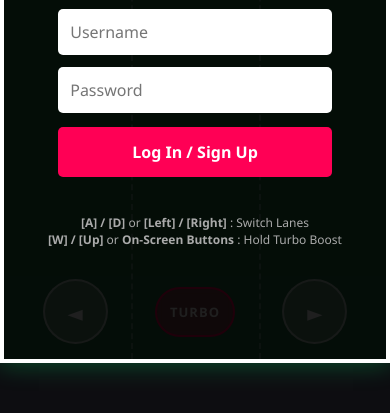
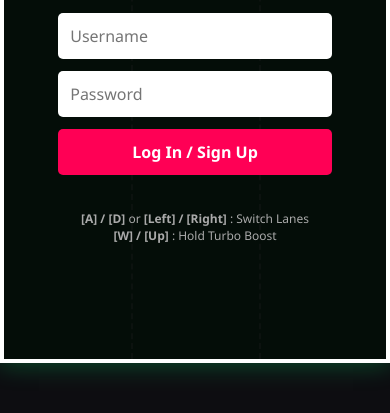
Before and after one commit to Someone2019/MBappeRun, a plain HTML site: page index.html in a window 390 px wide. Shown: the part 359-772 px from the top of the page. Drawn offline with Linux system fonts and the light colour scheme.

Commit message:
Refactor button styles and mobile controls functionality
Updated button styles and mobile control settings.

```diff
--- a/index.html
+++ b/index.html
@@ -94,8 +94,8 @@
 
         button {
             width: 80%;
-            padding: 14px;
-            margin: 8px 0;
+            padding: 12px;
+            margin: 6px 0;
             border: none;
             border-radius: 5px;
             background: #ff0055;
@@ -133,7 +133,7 @@
             text-shadow: 1px 1px 3px black;
         }
 
-        /* Mobile Touch Controls Overlay */
+        /* Mobile Controls */
         #mobile-controls {
             position: absolute;
             bottom: 15px;
@@ -147,8 +147,8 @@
         }
 
         .mobile-btn {
-            width: 65px;
-            height: 65px;
+            width: 60px;
+            height: 60px;
             border-radius: 50%;
             background: rgba(255, 255, 255, 0.25);
             border: 2px solid rgba(255, 255, 255, 0.6);
@@ -171,11 +171,11 @@
 
         .mobile-btn-boost {
             width: 80px;
-            height: 50px;
-            border-radius: 25px;
+            height: 48px;
+            border-radius: 24px;
             background: rgba(255, 0, 85, 0.4);
             border-color: #ff0055;
-            font-size: 13px;
+            font-size: 12px;
             letter-spacing: 1px;
         }
 
@@ -236,10 +236,10 @@
         <!-- Canvas Game Field -->
         <canvas id="gameCanvas" width="400" height="600"></canvas>
 
-        <!-- On-screen Mobile Controls -->
-        <div id="mobile-controls">
+        <!-- On-screen Mobile Controls (Togglable via Settings) -->
+        <div id="mobile-controls" class="hidden">
             <div class="mobile-btn" id="m-btn-left">◄</div>
-            <div class="mobile-btn mobile-btn-boost" id="m-btn-boost">TURBO</div>
+            <div class="mobile-btn mobile-btn-boost" id="m-btn-boost">SPEED</div>
             <div class="mobile-btn" id="m-btn-right">►</div>
         </div>
 
@@ -253,7 +253,7 @@
             <p id="auth-msg" style="color: #ff5555; font-size: 12px; height: 15px;"></p>
             <div class="controls-hint">
                 <b>[A] / [D]</b> or <b>[Left] / [Right]</b> : Switch Lanes<br>
-                <b>[W] / [Up]</b> or <b>On-Screen Buttons</b> : Hold Turbo Boost
+                <b>[W] / [Up]</b> : Hold Turbo Boost
             </div>
         </div>
 
@@ -261,6 +261,7 @@
         <div id="menu-screen" class="overlay hidden">
             <h2 id="welcome-msg">Welcome!</h2>
             <button id="start-btn">PLAY GAME</button>
+            <button id="mobile-toggle-btn" class="secondary-btn">MOBILE CONTROLS: OFF</button>
             <button id="leaderboard-btn" class="secondary-btn">LEADERBOARD</button>
             <button id="logout-btn" class="secondary-btn">LOG OUT</button>
 
@@ -308,6 +309,7 @@
         };
 
         let currentUser = null;
+        let mobileControlsEnabled = false;
 
         // --- GAME ENGINE ---
         const canvas = document.getElementById('gameCanvas');
@@ -341,6 +343,8 @@
         const menuScreen = document.getElementById('menu-screen');
         const leaderboardScreen = document.getElementById('leaderboard-screen');
         const gameoverScreen = document.getElementById('gameover-screen');
+        const mobileControlsDiv = document.getElementById('mobile-controls');
+        const mobileToggleBtn = document.getElementById('mobile-toggle-btn');
 
         const usernameInput = document.getElementById('username');
         const passwordInput = document.getElementById('password');
@@ -350,6 +354,13 @@
         const playerTag = document.getElementById('player-tag');
         const scoreVal = document.getElementById('score-val');
         const finalScore = document.getElementById('final-score');
+
+        // --- MOBILE MODE SETTING TOGGLE ---
+        mobileToggleBtn.addEventListener('click', () => {
+            mobileControlsEnabled = !mobileControlsEnabled;
+            mobileToggleBtn.textContent = `MOBILE CONTROLS: ${mobileControlsEnabled ? 'ON' : 'OFF'}`;
+            mobileToggleBtn.style.color = mobileControlsEnabled ? '#00f0ff' : '#fff';
+        });
 
         // --- AUTHENTICATION ---
         document.getElementById('login-btn').addEventListener('click', () => {
@@ -403,6 +414,7 @@
         document.getElementById('menu-btn').addEventListener('click', () => {
             gameoverScreen.classList.add('hidden');
             menuScreen.classList.remove('hidden');
+            mobileControlsDiv.classList.add('hidden');
         });
 
         document.getElementById('leaderboard-btn').addEventListener('click', () => {
@@ -479,7 +491,7 @@
             }
         });
 
-        // --- CONTROLS (MOBILE TOUCH / BUTTONS) ---
+        // --- CONTROLS (MOBILE TOUCH / ON-SCREEN BUTTONS) ---
         const btnLeft = document.getElementById('m-btn-left');
         const btnRight = document.getElementById('m-btn-right');
         const btnBoost = document.getElementById('m-btn-boost');
@@ -514,7 +526,7 @@
         btnBoost.addEventListener('mouseup', () => { isBoosting = false; });
         btnBoost.addEventListener('mouseleave', () => { isBoosting = false; });
 
-        // Touch Swipe Gestures directly on canvas
+        // Swipe Touch Gestures on Canvas
         let touchStartX = 0;
         let touchStartY = 0;
 
@@ -531,7 +543,6 @@
             const diffX = touchEndX - touchStartX;
             const diffY = touchEndY - touchStartY;
 
-            // Horizontal Swipe
             if (Math.abs(diffX) > Math.abs(diffY) && Math.abs(diffX) > 30) {
                 if (diffX < 0 && currentLane > 0) currentLane--;
                 else if (diffX > 0 && currentLane < 2) currentLane++;
@@ -607,6 +618,12 @@
         function startGame() {
             menuScreen.classList.add('hidden');
             gameoverScreen.classList.add('hidden');
+
+            if (mobileControlsEnabled) {
+                mobileControlsDiv.classList.remove('hidden');
+            } else {
+                mobileControlsDiv.classList.add('hidden');
+            }
 
             score = 0;
             baseSpeed = 7;
@@ -746,6 +763,7 @@
             gameActive = false;
             finalScore.textContent = `Score: ${score}`;
             updateHighScore(score);
+            mobileControlsDiv.classList.add('hidden');
             gameoverScreen.classList.remove('hidden');
         }
     </script>
```
